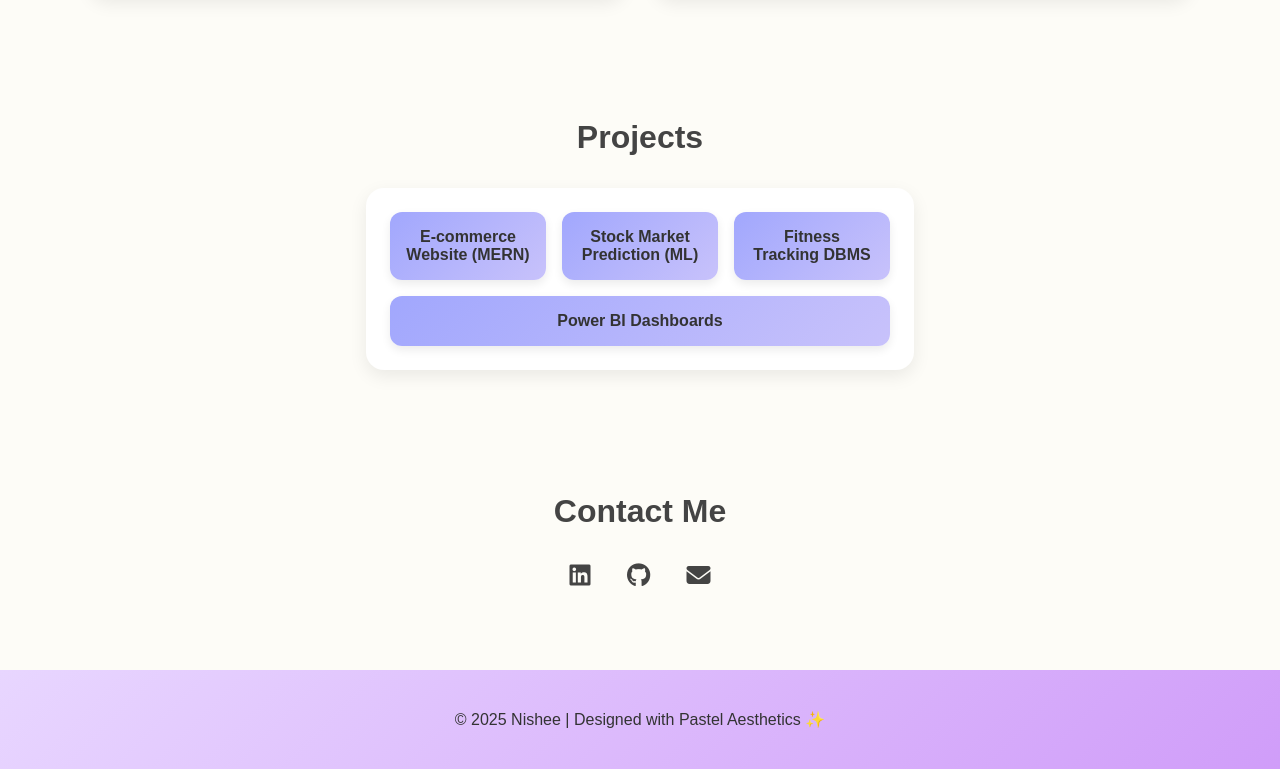
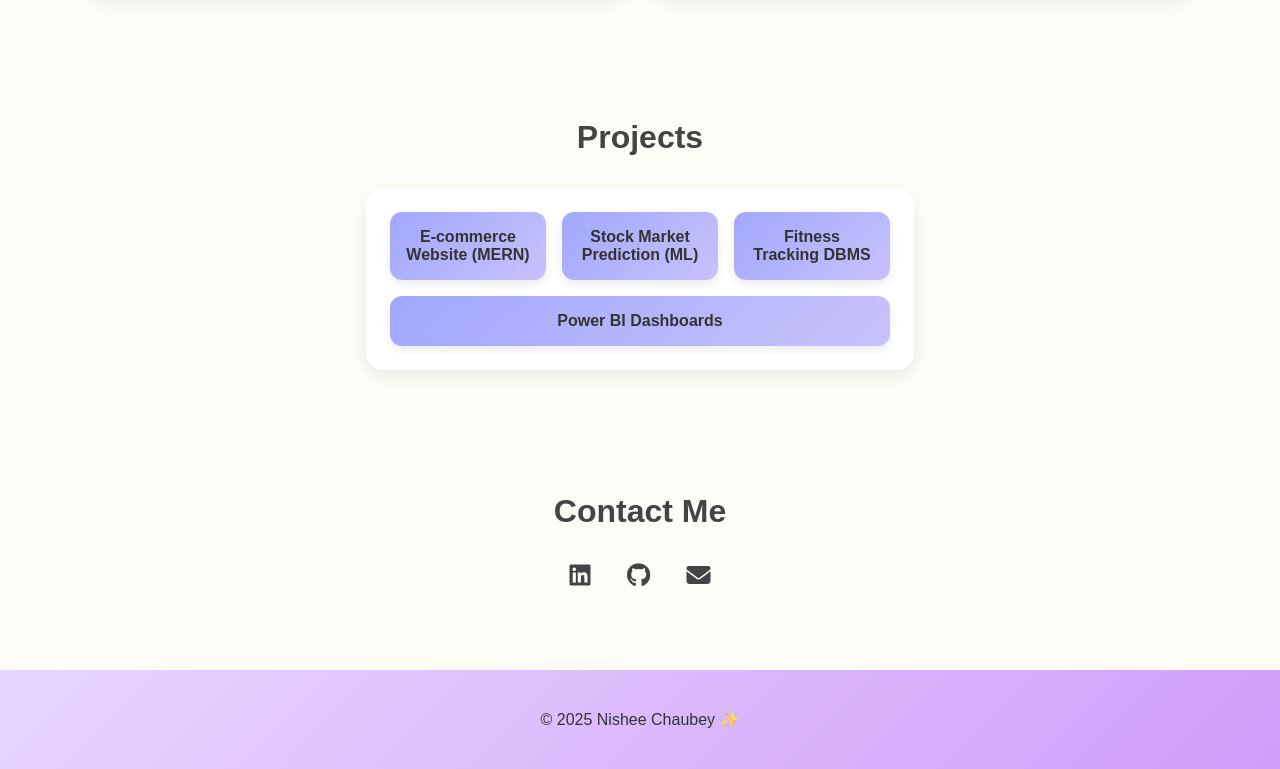
Before and after one commit to nishee06/Portfolio, a plain HTML site: page portpolio.html in a window 1280 px wide. Shown: the part 1271-2040 px from the top of the page. Drawn offline with Linux system fonts and the light colour scheme.

```diff
--- a/portpolio.html
+++ b/portpolio.html
@@ -276,8 +276,9 @@
 
   <!-- Footer -->
   <footer>
-    <p>© 2025 Nishee | Designed with Pastel Aesthetics ✨</p>
+    <p>© 2025 Nishee Chaubey ✨</p>
   </footer>
 
 </body>
+
 </html>
```
